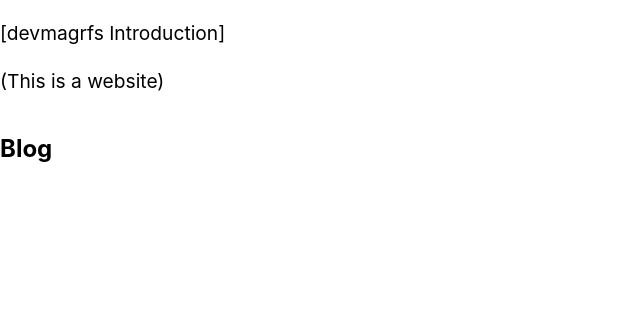
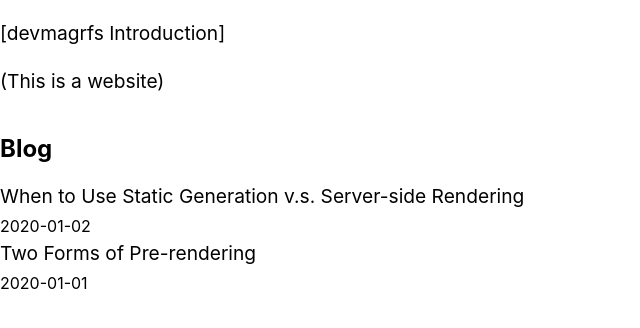
Before and after one commit to devmagrfs/nextjs-typescript, a Next.js app: page / in a window 1280 px wide. Shown: the top 328 px of the page, without its empty margins (0-640 px from the left). Built offline with nearby package versions, Linux system fonts and the light colour scheme.

Commit message:
feat: getStaticProps를 통해 포스트 리스트 렌더링 시키기

```diff
--- a/pages/index.tsx
+++ b/pages/index.tsx
@@ -1,9 +1,17 @@
-import type { NextPage } from 'next';
+import type { GetStaticProps } from 'next';
 import Head from 'next/head';
-import Image from 'next/image';
+import { getSortedPostsData } from '../lib/post';
 import homeStyles from '../styles/Home.module.css';
 
-const Home: NextPage = () => {
+const Home = ({
+	allPostsData,
+}: {
+	allPostsData: {
+		date: string;
+		title: string;
+		id: string;
+	}[];
+}) => {
 	return (
 		<div>
 			<Head>
@@ -17,10 +25,27 @@
 			</section>
 			<section className={`${homeStyles.headingMd} ${homeStyles.padding1px}`}>
 				<h2 className={homeStyles.headingLg}>Blog</h2>
-				<ul className={homeStyles.list}></ul>
+				<ul className={homeStyles.list}>
+					{allPostsData.map(({ id, title, date }) => (
+						<li className={homeStyles.listItem} key={id}>
+							<a>{title}</a>
+							<br />
+							<small className={homeStyles.lightText}>{date}</small>
+						</li>
+					))}
+				</ul>
 			</section>
 		</div>
 	);
 };
 
 export default Home;
+
+export const getStaticProps: GetStaticProps = async () => {
+	const allPostsData = getSortedPostsData();
+	return {
+		props: {
+			allPostsData,
+		},
+	};
+};
```
